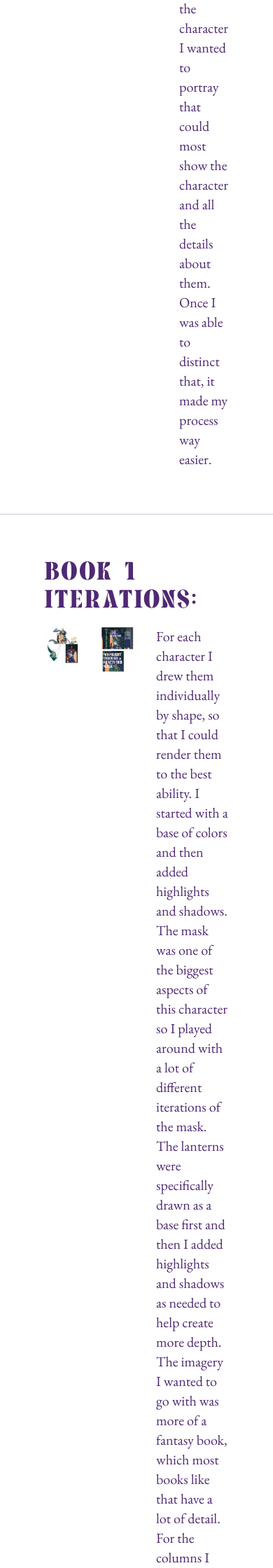
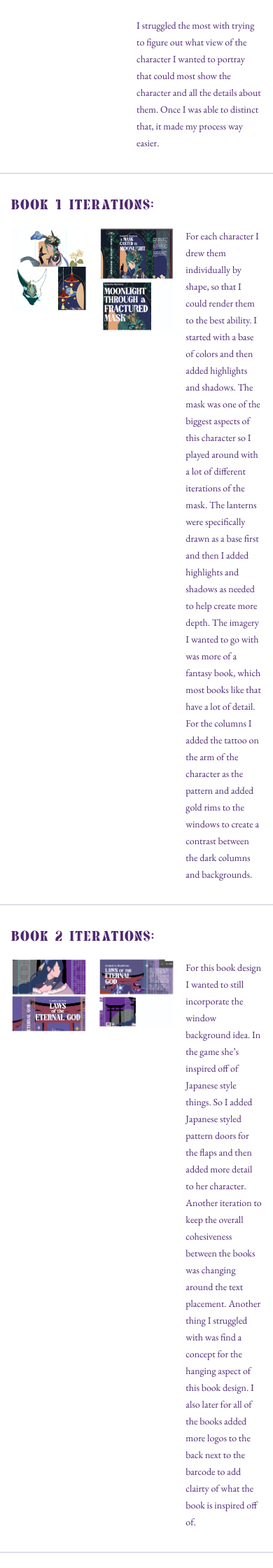
Before and after one commit to TonyVudis/portfolio, a Flask app: page /Gallery/bookproj in a window 390 px wide. Shown: the part 947-3187 px from the top of the page at 70% size. Run offline with Flask 3, Linux system fonts and the light colour scheme; some libraries are stand-ins or nearby versions.

Commit message:
bookproj mobile test

```diff
--- a/templates/bookproj.html
+++ b/templates/bookproj.html
@@ -43,25 +43,25 @@
         <!-- Overlay -->
         <div class="absolute inset-0 bg-[#CEC2E0] opacity-60"></div>
         <!-- Text on top -->
-        <div class="absolute inset-0 flex flex-col justify-center px-16 gap-4 pt-24">
+        <div class="absolute inset-0 flex flex-col justify-center px-4 md:px-16 gap-2 md:gap-4 pt-24">
             <a href="/Gallery" class="text-lg font-garamond tracking-widest uppercase text-[#4A2880] hover:underline">← Back to Gallery</a>
-            <h2 class="text-6xl font-megina text-[#4F2972]">BOOK COVER DESIGN SERIES</h2>
-            <p class="font-garamond text-xl text-[#4F2972]">March 2026</p>
-            <p class="font-garamond text-xl text-black max-w-2xl">For this project, the goal was creating a cohesive book series that teaches to balance cohesiveness while still having independent designs. After first researching a series whether it’s already a book, or a
+            <h2 class="text-3xl md:text-6xl font-megina text-[#4F2972]">BOOK COVER DESIGN SERIES</h2>
+            <p class="font-garamond text-sm md:text-xl text-[#4F2972]">March 2026</p>
+            <p class="font-garamond text-sm md:text-xl text-black max-w-2xl">For this project, the goal was creating a cohesive book series that teaches to balance cohesiveness while still having independent designs. After first researching a series whether it’s already a book, or a
             movie or even a video game then creating sketch ideas. After sketching
             placing everything in Adobe Illustrator.</p>
         </div>
     </div>
 
     <!-- Process Section -->
-    <div class="w-full border-t border-[#CEC2E0] px-16 py-16" data-aos="fade-up">
-        <p class="text-4xl font-megina tracking-widest uppercase text-[#4F2972] mb-4">Process:</p>
-        <div class="flex gap-4">
-            <div class="w-4/10">
+    <div class="w-full border-t border-[#CEC2E0] px-4 md:px-16 py-8 md:py-16" data-aos="fade-up">
+        <p class="text-xl md:text-4xl font-megina tracking-widest uppercase text-[#4F2972] mb-4">Process:</p>
+        <div class="flex flex-row md:flex flex-col gap-2 md:gap-4">
+            <div class="w-full md:w-4/10">
                 <img src="{{ url_for('static', filename='images/bookproj/Processbook1.png') }}" alt="Process 1" class="w-full object-cover mb-4">
             </div>
-            <div class="w-1/2 flex items-center ml-auto">
-                <p><span class="font-garamond text-xl text-[#4F2972]">I struggled the most with trying to figure out what view of the character I wanted to
+            <div class="w-1/2 flex flex-row md:flex items-center ml-auto">
+                <p><span class="font-garamond text-sm md:text-xl text-[#4F2972]">I struggled the most with trying to figure out what view of the character I wanted to
                 portray that could most show the character and all the details about them. Once I
                 was able to distinct that, it made my process way easier. </span></p>
             </div>
@@ -70,17 +70,17 @@
     </div>
 
     <!-- book1 Iterations Section -->
-    <div class="w-full border-t border-[#CEC2E0] px-16 py-16" data-aos="fade-up">
-        <p class="text-4xl font-megina tracking-widest uppercase text-[#4F2972] mb-4">Book 1 Iterations:</p>
-        <div class="flex gap-8">
-            <div class="w-1/2 flex flex-col items-center">
+    <div class="w-full border-t border-[#CEC2E0] px-4 md:px-16 py-8 md:py-16" data-aos="fade-up">
+        <p class="text-xl md:text-4xl font-megina tracking-widest uppercase text-[#4F2972] mb-4">Book 1 Iterations:</p>
+        <div class="flex flex-row md:flex gap-4 md:gap-8">
+            <div class="w-full md:w-1/2 flex flex-row md:flex flex-col items-center">
                 <img src="{{ url_for('static', filename='images/bookproj/book1iteration1.png') }}" alt="Iteration 1" class="w-full object-cover mb-4">
             </div>
-            <div class="w-1/2 flex flex-col items-center">
+            <div class="w-full md:w-1/2 flex flex-row md:flex flex-col items-center">
                 <img src="{{ url_for('static', filename='images/bookproj/book1iteration2.png') }}" alt="Iteration 3" class="w-full object-cover mb-4">
             </div>
-            <div class="w-1/2 flex flex-col items-center ml-auto">
-                <p><span class="font-garamond text-xl text-[#4F2972]">For each character I drew them individually by shape, so that I could render
+            <div class="w-full md:w-1/2 flex flex-row md:flex flex-col items-center ml-auto">
+                <p><span class="font-garamond text-sm md:text-xl text-[#4F2972]">For each character I drew them individually by shape, so that I could render
                 them to the best ability. I started with a base of colors and then added highlights
                 and shadows. The mask was one of the biggest aspects of this character so I played around with a
                 lot of different iterations of the mask. The lanterns were specifically drawn as a base first and then I added highlights
@@ -94,17 +94,17 @@
     </div>
 
     <!-- book2 Iterations Section -->
-    <div class="w-full border-t border-[#CEC2E0] px-16 py-16" data-aos="fade-up">
-        <p class="text-4xl font-megina tracking-widest uppercase text-[#4F2972] mb-4">Book 2 Iterations:</p>
-        <div class="flex gap-8">
-            <div class="w-1/2 flex flex-col items-center">
+    <div class="w-full border-t border-[#CEC2E0] px-4 md:px-16 py-8 md:py-16" data-aos="fade-up">
+        <p class="text-xl md:text-4xl font-megina tracking-widest uppercase text-[#4F2972] mb-4">Book 2 Iterations:</p>
+        <div class="flex flex-row md:flex gap-4 md:gap-8">
+            <div class="w-full md:w-1/2 flex flex-row md:flex flex-col items-center">
                 <img src="{{ url_for('static', filename='images/bookproj/book2iteration1.png') }}" alt="Iteration 1" class="w-full object-cover mb-4">
             </div>
-            <div class="w-1/2 flex flex-col items-center">
+            <div class="w-full md:w-1/2 flex flex-row md:flex flex-col items-center">
                 <img src="{{ url_for('static', filename='images/bookproj/book2iteration2.png') }}" alt="Iteration 3" class="w-full object-cover mb-4">
             </div>
-            <div class="w-1/2 flex flex-col items-center ml-auto">
-                <p><span class="font-garamond text-xl text-[#4F2972]">For this book design I wanted to still incorporate the window background
+            <div class="w-full md:w-1/2 flex flex-row md:flex flex-col items-center ml-auto">
+                <p><span class="font-garamond text-sm md:text-xl text-[#4F2972]">For this book design I wanted to still incorporate the window background
                 idea. In the game she’s inspired off of Japanese style things. So I added Japanese styled pattern
                 doors for the flaps and then added more detail to her character. Another iteration to keep the
                 overall cohesiveness between the books was changing around the text placement. Another thing I struggled
@@ -116,17 +116,17 @@
     </div>
 
     <!-- book3 Iterations Section -->
-    <div class="w-full border-t border-[#CEC2E0] px-16 py-16" data-aos="fade-up">
-        <p class="text-4xl font-megina tracking-widest uppercase text-[#4F2972] mb-4">Book 3 Iterations:</p>
-        <div class="flex gap-8">
-            <div class="w-1/2 flex flex-col items-center">
+    <div class="w-full border-t border-[#CEC2E0] px-4 md:px-16 py-8 md:py-16" data-aos="fade-up">
+        <p class="text-xl md:text-4xl font-megina tracking-widest uppercase text-[#4F2972] mb-4">Book 3 Iterations:</p>
+        <div class="flex flex-row md:flex gap-4 md:gap-8">
+            <div class="w-full md:w-1/2 flex flex-row md:flex flex-col items-center">
                 <img src="{{ url_for('static', filename='images/bookproj/book3iteration1.png') }}" alt="Iteration 1" class="w-full object-cover mb-4">
             </div>
-            <div class="w-1/2 flex flex-col items-center">
+            <div class="w-full md:w-1/2 flex flex-row md:flex flex-col items-center">
                 <img src="{{ url_for('static', filename='images/bookproj/book3iteration2.png') }}" alt="Iteration 3" class="w-full object-cover mb-4">
             </div>
-            <div class="w-1/2 flex flex-col items-center ml-auto">
-                <p><span class="font-garamond text-xl text-[#4F2972]">I struggled with figuring out what
+            <div class="w-full md:w-1/2 flex flex-row md:flex flex-col items-center ml-auto">
+                <p><span class="font-garamond text-sm md:text-xl text-[#4F2972]">I struggled with figuring out what
                 to put for the cohesive background but I worked on the character design first that way the background felt
                 like it went with the character. I wanted crescent moons to be all over the book because that’s
                 what this character is known for in game. But I wanted to still stick on
@@ -139,18 +139,18 @@
     </div>
 
     <!-- Moodboard Section -->
-    <div class="w-full border-t border-[#CEC2E0] px-16 py-16" data-aos="fade-up">
-        <p class="text-4xl font-megina tracking-widest uppercase text-[#4F2972] mb-4">Moodboard:</p>
-        <div class="flex gap-8">
-            <div class="w-3/5 flex flex-col items-center ml-auto">
+    <div class="w-full border-t border-[#CEC2E0] px-4 md:px-16 py-8 md:py-16" data-aos="fade-up">
+        <p class="text-xl md:text-4xl font-megina tracking-widest uppercase text-[#4F2972] mb-4">Moodboard:</p>
+        <div class="flex flex-row md:flex gap-4 md:gap-8">
+            <div class="w-full md:w-3/5 flex flex-row md:flex flex-col items-center ml-auto">
                 <img src="{{ url_for('static', filename='images/bookproj/moodboardbook.png') }}" alt="Iteration 1" class="w-full object-cover mb-4">
             </div>
         </div>
     </div>
 
     <!-- book 1 Final -->
-    <div class="w-full border-t border-[#CEC2E0] px-16 py-16" data-aos="fade-up">
-        <p class="text-4xl font-megina tracking-widest uppercase text-[#4F2972] mb-4">Book 1 Final Design:</p>
+    <div class="w-full border-t border-[#CEC2E0] px-4 md:px-16 py-8 md:py-16" data-aos="fade-up">
+        <p class="text-xl md:text-4xl font-megina tracking-widest uppercase text-[#4F2972] mb-4">Book 1 Final Design:</p>
 
         <div class="flex justify-center">
             <div class="w-1/2 flex flex-col items-center ml-auto mr-40">
@@ -158,17 +158,17 @@
             </div>
         </div>
 
-        <div class="flex px-24 py-24 gap-8">
-            <div class="w-1/4 flex flex-col items-center">
+        <div class="flex flex-row md:flex px-8 md:px-24 py-12 md:py-24 gap-4 md:gap-8">
+            <div class="w-full md:w-1/4 flex flex-row md:flex flex-col items-center">
                 <img src="{{ url_for('static', filename='images/bookproj/XiaoFrontCover.png') }}" alt="Final 1" class="w-full scale-110 object-contain">
             </div>
-            <div class="w-1/4 flex flex-col items-center">
+            <div class="w-full md:w-1/4 flex flex-row md:flex flex-col items-center">
                 <img src="{{ url_for('static', filename='images/bookproj/XiaoBackCover.png') }}" alt="Final 2" class="w-full scale-110 object-contain">
             </div>
-            <div class="w-1/4 flex flex-col items-center">
+            <div class="w-full md:w-1/4 flex flex-row md:flex flex-col items-center">
                 <img src="{{ url_for('static', filename='images/bookproj/XiaoFullBook.png') }}" alt="Final 4" class="w-full scale-110 object-contain">
             </div>
-            <div class="w-1/4 flex flex-col items-center">
+            <div class="w-full md:w-1/4 flex flex-row md:flex flex-col items-center">
                 <img src="{{ url_for('static', filename='images/bookproj/XiaoSideFlaps.png') }}" alt="Final 4" class="w-full scale-110 object-contain ">
             </div>
         </div>
```
